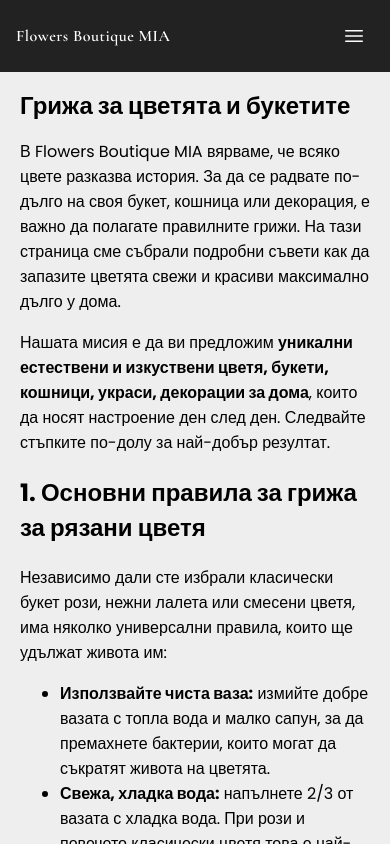
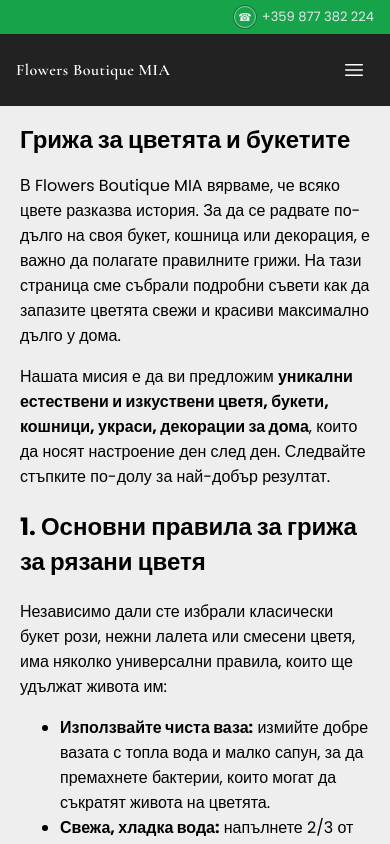
Before and after one commit to Almishev/flowers-frontend, a Next.js app: page /care in a window 390 px wide. Shown: the top 844 px of the page. Built offline with nearby package versions, Linux system fonts and the light colour scheme; no server answers; the database is empty.

Commit message:
add phone

```diff
--- a/components/Header.js
+++ b/components/Header.js
@@ -5,6 +5,26 @@ import {useContext, useEffect, useState} from "react";
 import BarsIcon from "@/components/icons/Bars";
 import CartIcon from "@/components/icons/CartIcon";
 import {CartContext} from "@/components/CartContext";
+
+const TopBar = styled.div`
+  background-color: #16a34a;
+  color: #e5e7eb;
+  padding: 6px 0;
+  font-size: 14px;
+`;
+
+const TopBarInner = styled.div`
+  max-width: 1200px;
+  margin: 0 auto;
+  padding: 0 32px;
+  display: flex;
+  justify-content: flex-end;
+  align-items: center;
+
+  @media screen and (max-width: 400px) {
+    padding: 0 16px;
+  }
+`;
 
 const StyledHeader = styled.header`
   background-color: #222;
@@ -258,6 +278,41 @@ const UserArea = styled.div`
   }
 `;
 
+const PhoneLink = styled.a`
+  display: inline-flex;
+  align-items: center;
+  gap: 6px;
+  color: #e5e7eb;
+  text-decoration: none;
+  font-size: 14px;
+  white-space: nowrap;
+
+  &:hover {
+    color: #ffffff;
+  }
+
+  @media screen and (max-width: 900px) {
+    font-size: 13px;
+  }
+`;
+
+const PhoneIcon = styled.span`
+  width: 20px;
+  height: 20px;
+  border-radius: 999px;
+  border: 1px solid rgba(248, 250, 252, 0.5);
+  display: inline-flex;
+  align-items: center;
+  justify-content: center;
+  font-size: 11px;
+  line-height: 1;
+  box-shadow: 0 0 0 1px rgba(15, 23, 42, 0.35);
+
+  &::before {
+    content: '☎';
+  }
+`;
+
 
 export default function Header() {
   const [mobileNavActive,setMobileNavActive] = useState(false);
@@ -298,9 +353,18 @@ export default function Header() {
     }
   };
   return (
-    <StyledHeader>
-      <HeaderInner>
-        <Wrapper>
+    <>
+      <TopBar>
+        <TopBarInner>
+          <PhoneLink href="tel:+359877382224">
+            <PhoneIcon />
+            <span>+359 877 382 224</span>
+          </PhoneLink>
+        </TopBarInner>
+      </TopBar>
+      <StyledHeader>
+        <HeaderInner>
+          <Wrapper>
           <Logo href={'/'}>
             <LogoText>Flowers Boutique MIA</LogoText>
           </Logo>
@@ -366,7 +430,8 @@ export default function Header() {
             <BarsIcon className="w-8 h-8" />
           </NavButton>
         </Wrapper>
-      </HeaderInner>
-    </StyledHeader>
+        </HeaderInner>
+      </StyledHeader>
+    </>
   );
 }
--- a/components/LoadingScreen.js
+++ b/components/LoadingScreen.js
@@ -206,7 +206,7 @@ export default function LoadingScreen() {
             }}
           />
         </AnimatedLogo>
-        <LoadingText>Making connections</LoadingText>
+        <LoadingText>Цветарски бутик MIA</LoadingText>
         <Spinner />
       </LogoContainer>
     </LoadingOverlay>
```
Also changed, not shown: components/ProductBox.js (+43 -6 lines), components/ProductImages.js (+8 -0 lines).
